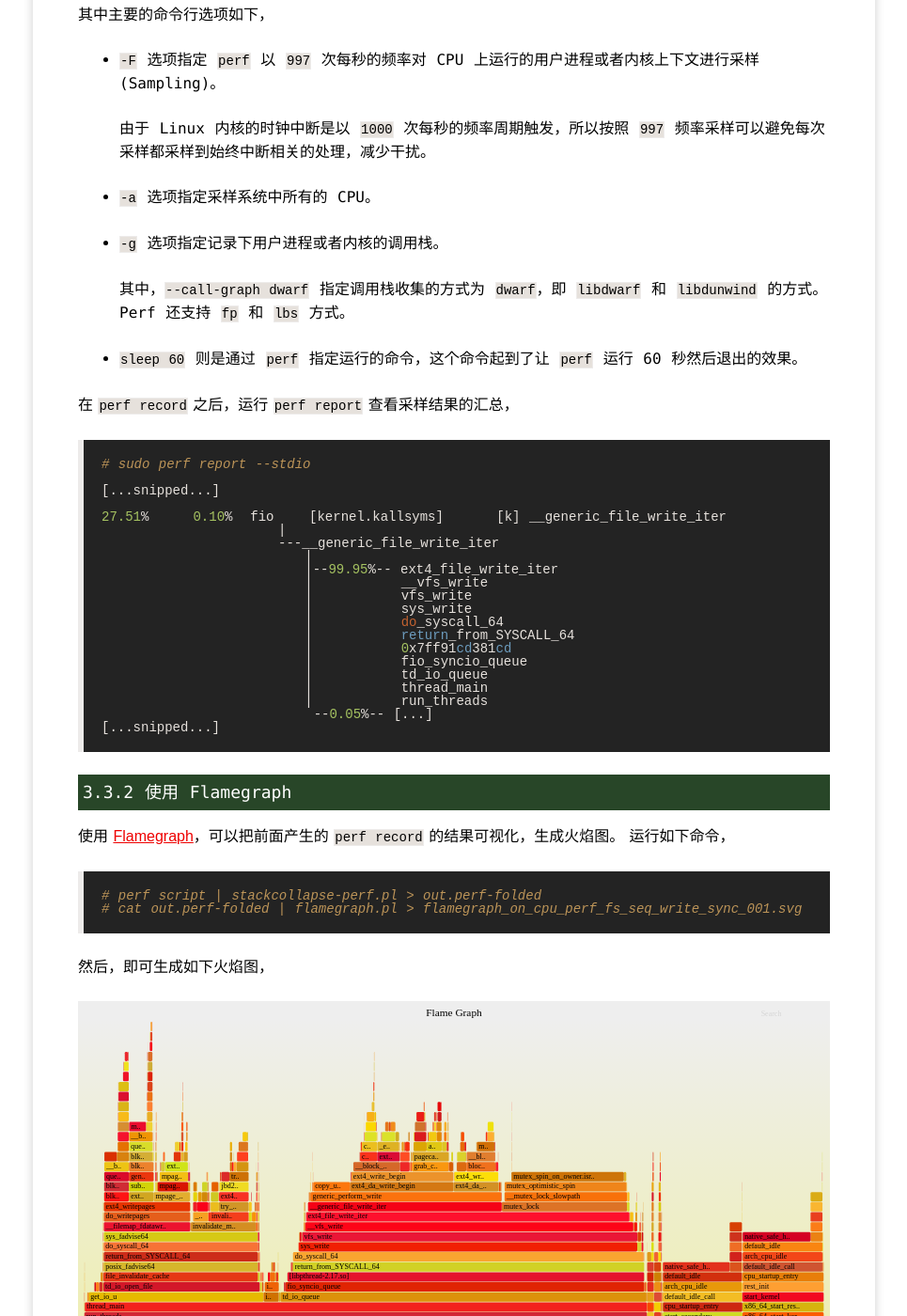
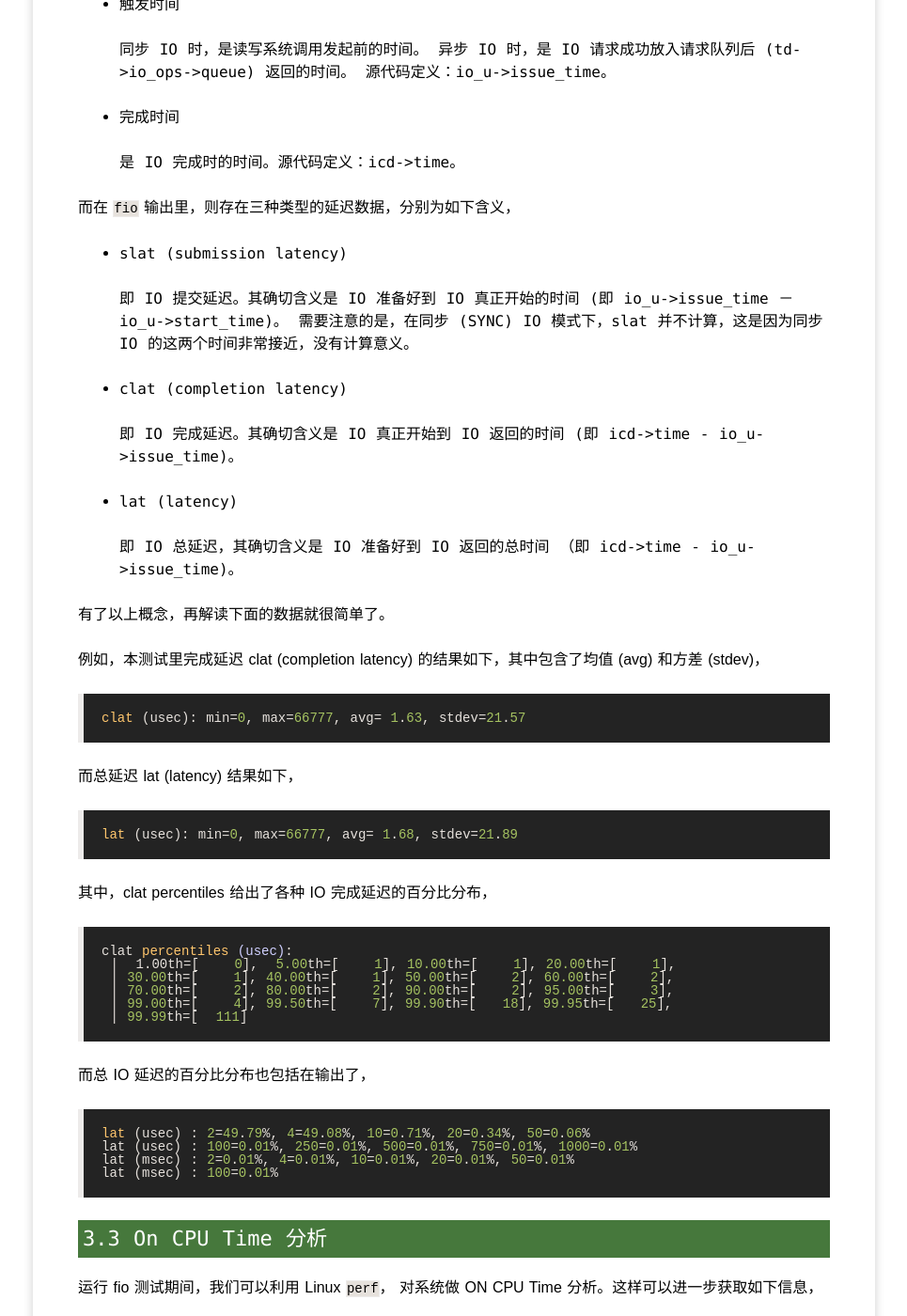
Before and after one commit to yangoliver/yangoliver.github.io, a Jekyll site: the page built from _posts/2016/2016-07-10-linux-block-driver-basic-2.md, in a window 1280 px wide and 1400 px high, scrolled down 6004 px. Shown: the whole window at 94% size, without its empty margins (157-1122 px from the left). Built offline with Jekyll 4.4.1, drawn with Linux system fonts in a browser that asks for light colours; comment, search, counter and statistics services are not loaded; some of the changed text lies outside the part shown.

Commit message:
update: added fio latency explanations

```diff
--- a/_posts/2016/2016-07-10-linux-block-driver-basic-2.md
+++ b/_posts/2016/2016-07-10-linux-block-driver-basic-2.md
@@ -119,7 +119,8 @@ tags: [driver, perf, trace, file system, kernel, linux, storage]
 在测试进行到 58.1%  的时候，我们中断程序，得到了上述的输出。从输出中我们得出如下结论，
 
 - 两个线程总共的写的吞吐量为 2080.5MB/s，在磁盘上的 IPOS 是 4243062。
-- 每个线程的平局延迟为 1.68us，方差是 21.8 左右。
+- 每个线程的平均完成延迟 (clat) 为 1.63us，方差是 21.57。
+- 每个线程的平均总延迟 (lat) 为 1.68us，方差是 21.89。
 - 磁盘 IO merge 很少，磁盘的利用率也只有 37.65%。
 - 线程所在处理器的时间大部分在内核态：69.65%，用户态时间只有 8.44% 。
 
@@ -228,6 +229,72 @@ tags: [driver, perf, trace, file system, kernel, linux, storage]
 
 本例中的 SystemTap 脚本 [fiohist.stp](https://github.com/yangoliver/mytools/blob/master/debug/systemtap/fiohist.stp) 是作者个人为分析本测试所编写。
 详细代码请参考文中给出的源码链接。此外，在 [Linux Perf Tools Tips](http://oliveryang.net/2016/07/linux-perf-tools-tips/) 这篇文章里收录了关于在自编译内核上运行 SystemTap 脚本的一些常见问题。
+
+#### 3.2.4 延迟统计
+
+`fio` 的测试结果已经提供了详尽的 IO 延迟数据。因为 fs_seq_write_sync_001 文件定义的是文件 buffer IO，并且是同步写模式。因此，`fio` 报告的延迟数据就是在文件 IO 层面上的，我们不需要使用其它的工具了。
+
+查看 `fio` 源码，可以发现，它记录了一次 IO 流程的三个时间，
+
+	起始时间 (io_u->start_time) >>>>>> 触发时间 (io_u->issue_time) >>>>>> 完成时间 (icd->time)
+
+其具体含义分别如下，
+
+- 起始时间
+
+  在文件打开的状态下，是读写入文件的缓冲区准备好后的时间。源代码定义：io_u->start_time。
+
+- 触发时间
+
+  同步 IO 时，是读写系统调用发起前的时间。
+  异步 IO 时，是 IO 请求成功放入请求队列后 (td->io_ops->queue) 返回的时间。
+  源代码定义：io_u->issue_time。
+
+- 完成时间
+
+  是 IO 完成时的时间。源代码定义：icd->time。
+
+而在 `fio` 输出里，则存在三种类型的延迟数据，分别为如下含义，
+
+- slat (submission latency)
+
+  即 IO 提交延迟。其确切含义是 IO 准备好到 IO 真正开始的时间 (即 io_u->issue_time － io_u->start_time)。
+  需要注意的是，在同步 (SYNC) IO 模式下，slat 并不计算，这是因为同步 IO 的这两个时间非常接近，没有计算意义。
+
+- clat (completion latency)
+
+  即 IO 完成延迟。其确切含义是 IO 真正开始到 IO 返回的时间 (即 icd->time - io_u->issue_time)。
+
+- lat (latency)
+
+  即 IO 总延迟，其确切含义是 IO 准备好到 IO 返回的总时间 （即 icd->time - io_u->issue_time)。
+
+
+有了以上概念，再解读下面的数据就很简单了。
+
+例如，本测试里完成延迟 clat (completion latency) 的结果如下，其中包含了均值 (avg) 和方差 (stdev)，
+
+	clat (usec): min=0, max=66777, avg= 1.63, stdev=21.57
+
+而总延迟 lat (latency) 结果如下，
+
+	lat (usec): min=0, max=66777, avg= 1.68, stdev=21.89
+
+其中，clat percentiles 给出了各种 IO 完成延迟的百分比分布，
+
+    clat percentiles (usec):
+     |  1.00th=[    0],  5.00th=[    1], 10.00th=[    1], 20.00th=[    1],
+     | 30.00th=[    1], 40.00th=[    1], 50.00th=[    2], 60.00th=[    2],
+     | 70.00th=[    2], 80.00th=[    2], 90.00th=[    2], 95.00th=[    3],
+     | 99.00th=[    4], 99.50th=[    7], 99.90th=[   18], 99.95th=[   25],
+     | 99.99th=[  111]
+
+而总 IO 延迟的百分比分布也包括在输出了，
+
+    lat (usec) : 2=49.79%, 4=49.08%, 10=0.71%, 20=0.34%, 50=0.06%
+    lat (usec) : 100=0.01%, 250=0.01%, 500=0.01%, 750=0.01%, 1000=0.01%
+    lat (msec) : 2=0.01%, 4=0.01%, 10=0.01%, 20=0.01%, 50=0.01%
+    lat (msec) : 100=0.01%
 
 ### 3.3 On CPU Time 分析
 
```
